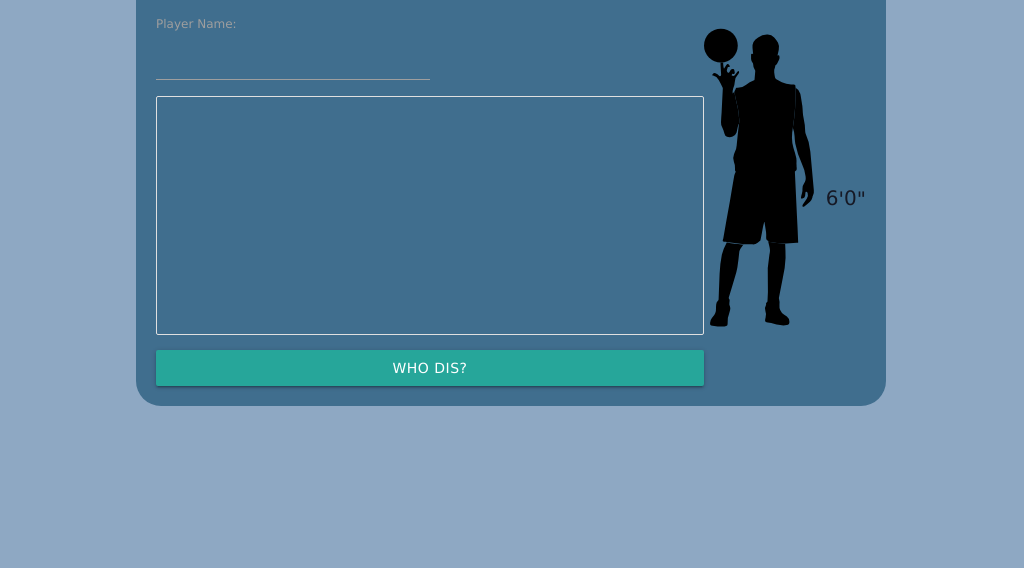
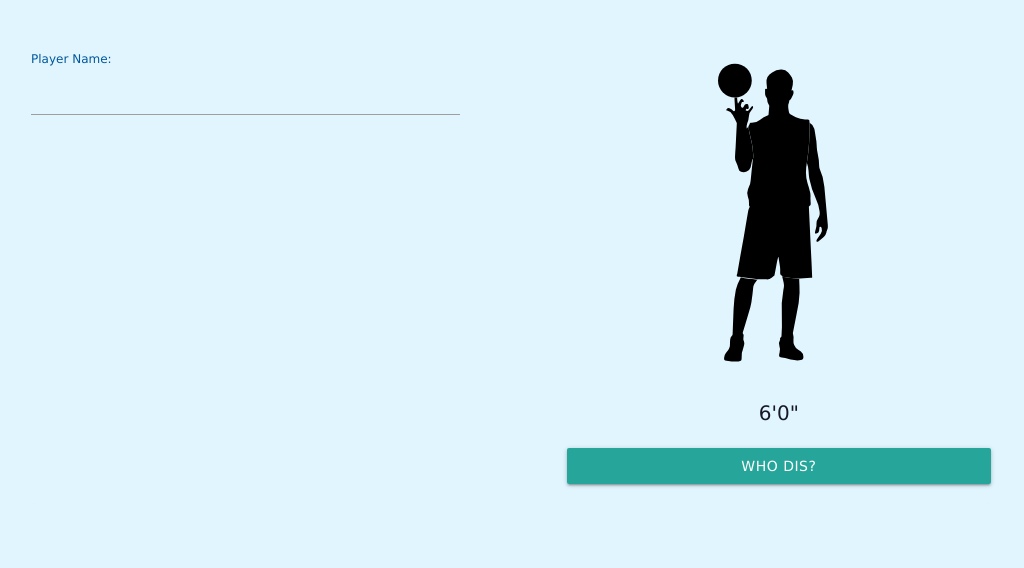
Before and after one commit to gustavlau/nba-player-height-and-autocomplete-api, a plain HTML site: page index.html in a window 1280 px wide. Shown: the part 232-800 px from the top of the page, without its empty margins (129-1153 px from the left). Drawn offline with nearby package versions, Linux system fonts and the light colour scheme.

Commit message:
css changes to grid and styles

```diff
--- a/main.css
+++ b/main.css
@@ -1,14 +1,19 @@
 body {
-    background-color:#8ea8c3;
+    background-color:#e1f5fe;
+}
+
+.title{
+    margin-bottom: 50px;
+    color: #01579b ;
 }
 
 .frame {
-
-    width:50rem;
+    width:80%;
+    max-width:1000px;
     height: auto;
     border-radius: 25px;
     margin: 50px auto 0 auto;
-    background-color:#406e8e;
+    background-color:#e1f5fe;
     padding: 20px;
     color: #161925;
     font-family: 'Lucida Sans', 'Lucida Sans Regular', 'Lucida Grande', 'Lucida Sans Unicode', Geneva, Verdana, sans-serif;
@@ -16,25 +21,29 @@ body {
 
 .grid {
     display: grid;
-    grid-template-columns: 1fr auto auto;
-    grid-template-rows: auto 1fr auto auto;
+    grid-template-columns: auto auto;
+    grid-template-rows: 100px auto auto auto;
     grid-template-areas:
-    'search svg height'
-    'search-result svg height'
-    'search-result weights height'
-    'search-result weights height'
+    'search svg'
+    'search-result svg'
+    'search-result height'
+    'search-result .'
 }
 
 /* .frame h1 {
     text-align: center;
 } */
 
-
+label{
+    color: #01579b ;
+}
 
 #player-main {
     grid-area: svg;
     z-index:5;
-
+    padding: 0 50px;
+    display: flex;
+    justify-content: center;
 }
 
 .listed-heights-od {
@@ -44,18 +53,21 @@ body {
 
 #player-search {
     grid-area: search;
-    width: 50%;
+    width: 80%;
 }
 
 #player-search-result{
-    grid-area search-result;
+    grid-area: search-result;
     font-size: 15px;
+    border:none;
+    width: 80%;
 }
 
 .listed-heights-od {
     display: flex;
     align-items:center;
     grid-area: height;
+    justify-content: center;
 }
 
 .listed-weight-od{
@@ -66,6 +78,9 @@ body {
     justify-content: center;
 }
 
+.searched-players{
+
+}
 
 .searched-players:hover{
     cursor:pointer;
```
